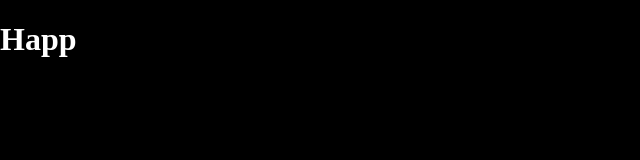
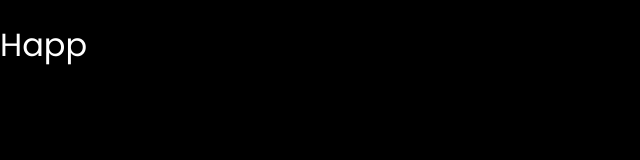
Before and after one commit to KareemZuwa/Happ-todo, a React (Vite) app: page / in a window 1280 px wide. Shown: the top 160 px of the page, without its empty margins (0-640 px from the left). Built offline with nearby package versions, Linux system fonts and the light colour scheme.

Commit message:
setting global font-family

```diff
--- a/src/App.tsx
+++ b/src/App.tsx
@@ -3,7 +3,7 @@
 function App() {
   return (
     <>
-      <h1 style={{ color: "white" }}>Happ</h1>
+      <h1 style={{ color: "white", fontWeight: 400 }}>Happ</h1>
     </>
   );
 }
--- a/src/index.css
+++ b/src/index.css
@@ -1,8 +1,11 @@
+@import url("https://fonts.googleapis.com/css2?family=Poppins:wght@400;700&display=swap");
+
 :root {
   font-synthesis: none;
   text-rendering: optimizeLegibility;
   -webkit-font-smoothing: antialiased;
   -moz-osx-font-smoothing: grayscale;
+  font-family: "Poppins", sans-serif;
 }
 
 html,
```
